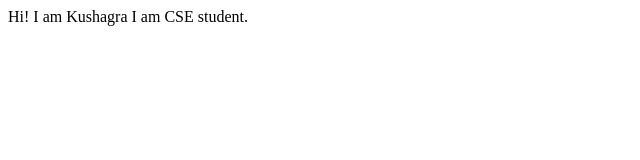
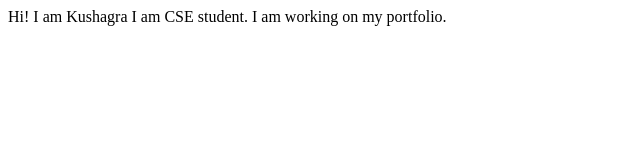
Before and after one commit to KushagraArora300/kushagraarora, a plain HTML site: page index.html in a window 1280 px wide. Shown: the whole page, without its empty margins (0-640 px from the left). Drawn offline with Linux system fonts and the light colour scheme.

Commit message:
update details of project

```diff
--- a/index.html
+++ b/index.html
@@ -9,5 +9,7 @@
 <body>
     Hi! I am Kushagra
     I am CSE student.
+
+    I am working on my portfolio.
 </body>
 </html>
```
